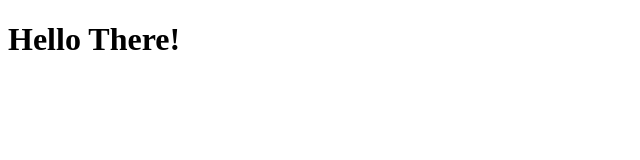
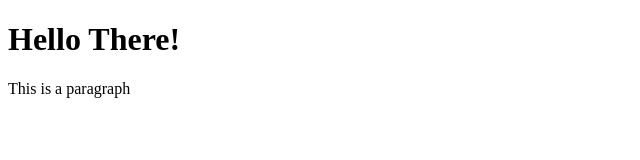
Before and after one commit to Ivan-Clement/GitProject, a plain HTML site: page index.html in a window 1280 px wide. Shown: the whole page, without its empty margins (0-640 px from the left). Drawn offline with Linux system fonts and the light colour scheme.

Commit message:
Added Paragraph
We updated index.html file from GitHub

```diff
--- a/index.html
+++ b/index.html
@@ -12,5 +12,6 @@
 
 </body>
 <h1>Hello There!</h1>
+    <p>This is a paragraph<p>
 
 </html>
```
